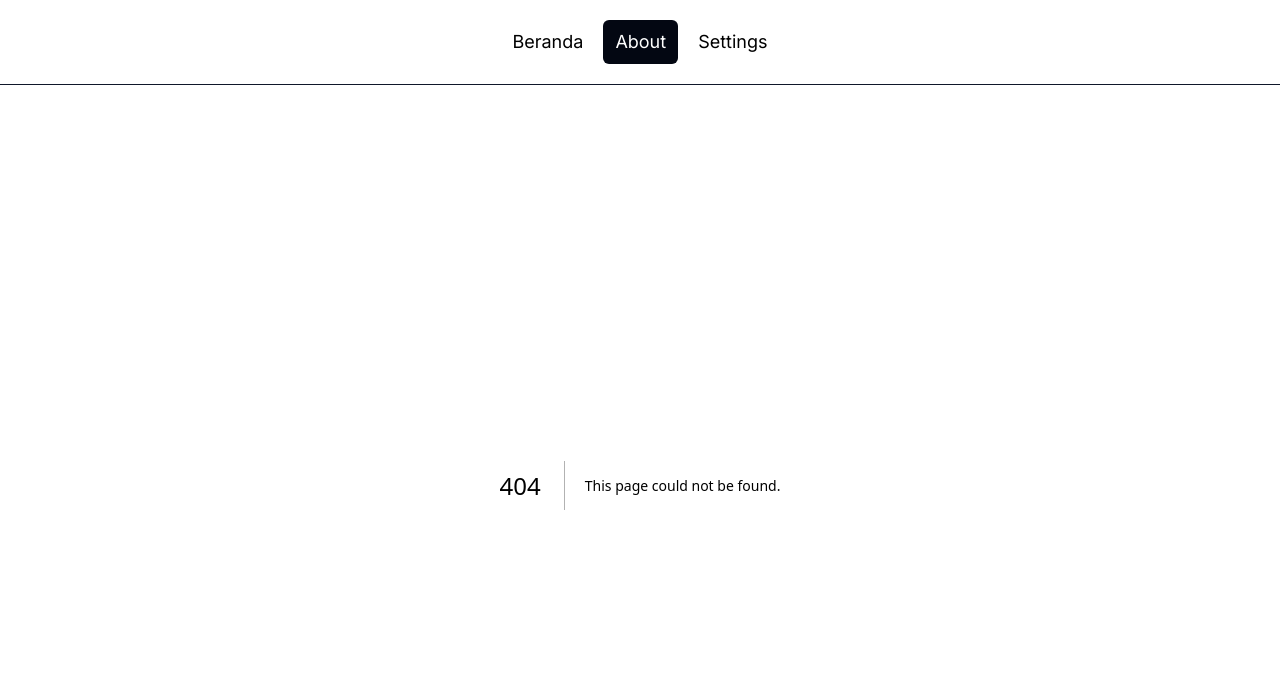
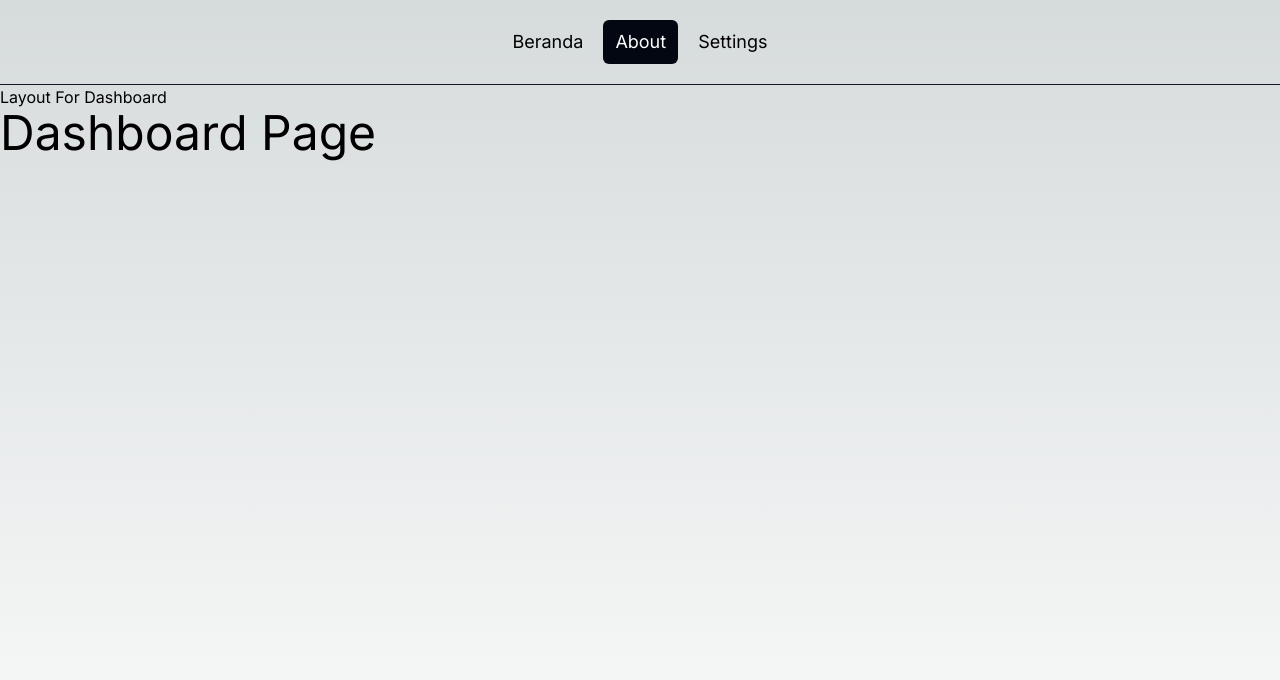
Before and after one commit to galihroswandi/Personal-Portfolio, a Next.js app: page /dashboard in a window 1280 px wide. Before the commit this address had no page. Shown: the top 680 px of the page. Built offline with nearby package versions, Linux system fonts and the light colour scheme.

Commit message:
VIDEO 6 Loading & Error Handling

```diff
--- /dev/null
+++ b/src/app/dashboard/layout.tsx
@@ -0,0 +1,9 @@
+const layout = ({ children }: { children: React.ReactNode }) => {
+  return (
+    <div>
+      <p>Layout For Dashboard</p>
+      {children}
+    </div>
+  );
+};
+export default layout;
--- /dev/null
+++ b/src/app/dashboard/page.tsx
@@ -0,0 +1,9 @@
+const Dashboard = () => {
+  return (
+    <div className="min-h-screen">
+      <h1 className="text-5xl">Dashboard Page</h1>
+    </div>
+  );
+};
+
+export default Dashboard;
--- /dev/null
+++ b/src/app/error.tsx
@@ -0,0 +1,21 @@
+"use client";
+
+import { useEffect } from "react";
+
+export default function Error({
+  error,
+  reset,
+}: {
+  error: Error;
+  reset: () => void;
+}) {
+  useEffect(() => {
+    console.error(error);
+  }, [error]);
+  return (
+    <div>
+      <h2>Something went wrong!</h2>
+      <button onClick={() => reset()}>Try again</button>
+    </div>
+  );
+}
--- a/src/app/layout.tsx
+++ b/src/app/layout.tsx
@@ -26,7 +26,7 @@ export default function RootLayout({
           </Link>
           <button
             className="text-lg bg-gray-950 text-white p-2 px-3 rounded-md"
-            onClick={() => router.push("/")}
+            onClick={() => router.push("/dashboard")}
           >
             About
           </button>
--- /dev/null
+++ b/src/app/loading.tsx
@@ -0,0 +1,5 @@
+const Loading = () => {
+  return <h1>Loading...</h1>;
+};
+
+export default Loading;
--- a/src/app/page.tsx
+++ b/src/app/page.tsx
@@ -1,10 +1,7 @@
-import Link from "next/link";
-
 export default function Home() {
   return (
     <div className="min-h-screen">
-      <h1>Dashboard</h1>
-      <Link href="/">Back</Link>
+      <h1>Home</h1>
     </div>
   );
 }
```
